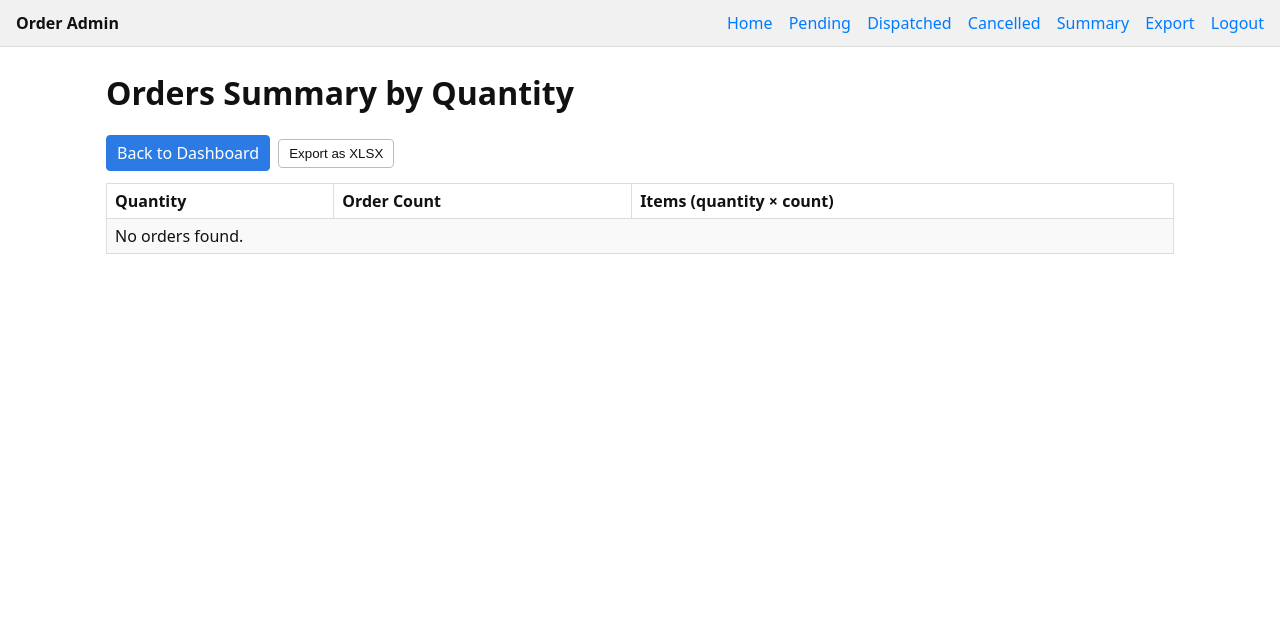
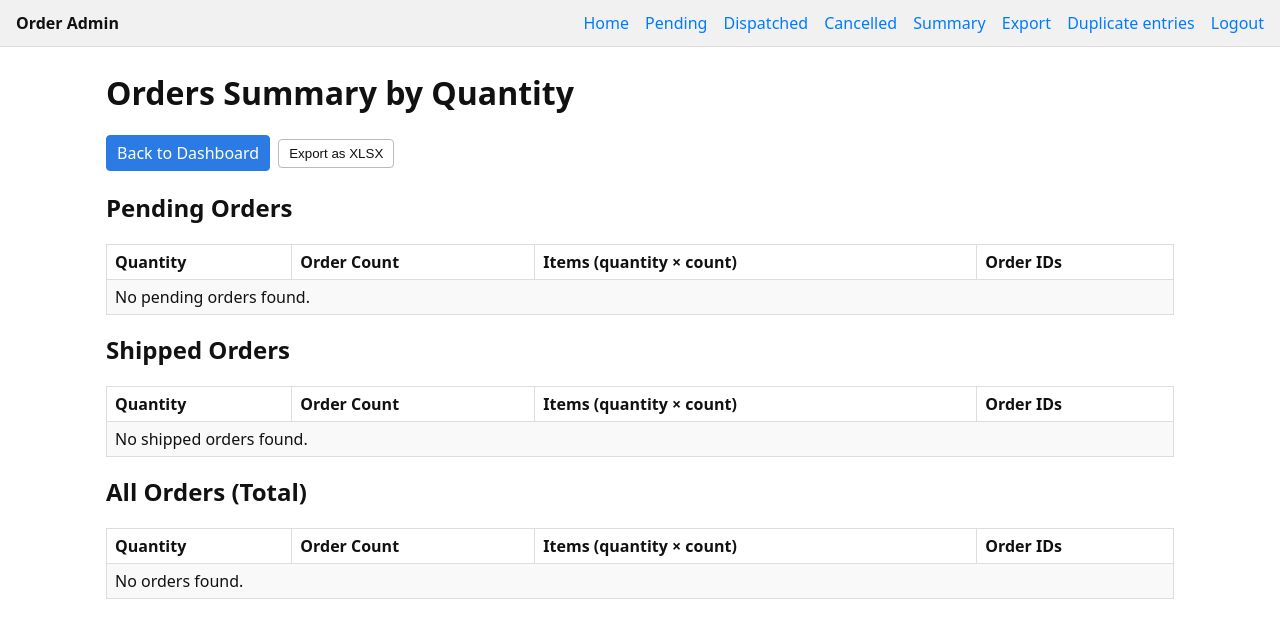
Before and after one commit to mayanklalwani/divine_rayys_backend, a FastAPI app: page /admin/summary in a window 1280 px wide. Shown: the top 638 px of the page. Run offline with FastAPI, Linux system fonts and the light colour scheme; the visitor is signed in with stand-in values (Sample User, id 1); some libraries are stand-ins or nearby versions.

Commit message:
extending summary and adding duplicates

```diff
--- a/main.py
+++ b/main.py
@@ -14,6 +14,7 @@
 import logging
 from urllib.parse import quote_plus, urlparse, urlunparse
 from app.routes.debug import router as debug_router
+from fastapi import Query
 
 logging.basicConfig(
     level=getattr(logging, "INFO", logging.INFO),
@@ -1330,7 +1331,7 @@
 
         # fetch pending orders
         try:
-            res_orders = supabase.table("orders").select("*").eq("status", "pending").order("created_at", desc=True).limit(500).execute()
+            res_orders = supabase.table("orders").select("*").eq("status", "pending").order("created_at", desc=True).limit(5000).execute()
             orders_data, orders_err = _unpack_supabase_response(res_orders)
             if orders_err:
                 logger.error("Failed to fetch pending orders: %s", orders_err)
@@ -1822,17 +1823,65 @@
     require_admin(request)
     return templates.TemplateResponse("admin_export.html", {"request": request})
 
+# @app.get("/admin/summary", response_class=HTMLResponse)
+# def admin_summary(request: Request):
+#     """
+#     Show summary: for each quantity value, how many orders exist with that quantity.
+#     Equivalent SQL: SELECT quantity, count(id) FROM orders GROUP BY quantity ORDER BY quantity ASC
+#     Implemented by fetching minimal columns and aggregating in Python for compatibility.
+#     """
+#     require_admin(request)
+#     try:
+#         # Fetch only quantity and id (lightweight)
+#         res = supabase.table("orders").select("quantity, id").execute()
+#         rows, err = _unpack_supabase_response(res)
+#         if err:
+#             logger.error("Failed to fetch orders for summary: %s", err)
+#             raise HTTPException(status_code=500, detail=f"Failed to fetch data: {err}")
+
+#         rows = rows or []
+
+#         # Aggregate counts by quantity (safe parsing to int)
+#         counts = {}
+#         for r in rows:
+#             try:
+#                 qty = int(r.get("quantity") or 0)
+#             except Exception:
+#                 # skip malformed quantity
+#                 continue
+#             counts[qty] = counts.get(qty, 0) + 1
+
+#         # Convert to sorted list of dicts for template
+#         summary = [{"quantity": q, "count": counts[q]} for q in sorted(counts.keys())]
+
+#         # Also compute totals (optional)
+#         total_orders = sum(item["count"] for item in summary)
+#         total_items = sum(item["quantity"] * item["count"] for item in summary)
+
+#         return templates.TemplateResponse("admin_summary.html", {
+#             "request": request,
+#             "summary": summary,
+#             "total_orders": total_orders,
+#             "total_items": total_items
+#         })
+
+#     except HTTPException:
+#         raise
+#     except Exception as e:
+#         logger.exception("Unhandled error in admin_summary: %s", e)
+#         raise HTTPException(status_code=500, detail=f"Failed to load summary: {e}")
+
 @app.get("/admin/summary", response_class=HTMLResponse)
 def admin_summary(request: Request):
     """
-    Show summary: for each quantity value, how many orders exist with that quantity.
-    Equivalent SQL: SELECT quantity, count(id) FROM orders GROUP BY quantity ORDER BY quantity ASC
-    Implemented by fetching minimal columns and aggregating in Python for compatibility.
+    Show summary: for each quantity value, how many orders exist with that quantity,
+    separated into pending, shipped, and total tables. Also include comma-separated
+    order ids for groups where quantity > 1 AND count > 1.
     """
     require_admin(request)
     try:
-        # Fetch only quantity and id (lightweight)
-        res = supabase.table("orders").select("quantity, id").execute()
+        # Fetch quantity, id and status (lightweight)
+        res = supabase.table("orders").select("quantity, id, status").execute()
         rows, err = _unpack_supabase_response(res)
         if err:
             logger.error("Failed to fetch orders for summary: %s", err)
@@ -1840,28 +1889,80 @@
 
         rows = rows or []
 
-        # Aggregate counts by quantity (safe parsing to int)
-        counts = {}
+        def new_counter():
+            return {"count": 0, "ids": []}
+
+        counts_pending = {}
+        counts_shipped = {}
+        counts_total = {}
+
         for r in rows:
+            # parse quantity safely to int; if malformed, skip
             try:
                 qty = int(r.get("quantity") or 0)
             except Exception:
-                # skip malformed quantity
                 continue
-            counts[qty] = counts.get(qty, 0) + 1
-
-        # Convert to sorted list of dicts for template
-        summary = [{"quantity": q, "count": counts[q]} for q in sorted(counts.keys())]
-
-        # Also compute totals (optional)
-        total_orders = sum(item["count"] for item in summary)
-        total_items = sum(item["quantity"] * item["count"] for item in summary)
+
+            oid = r.get("id")
+            oid_str = str(oid) if oid is not None else None
+            status = (r.get("status") or "").lower().strip()
+
+            def add_to(counts_dict):
+                if qty not in counts_dict:
+                    counts_dict[qty] = new_counter()
+                counts_dict[qty]["count"] += 1
+                if oid_str:
+                    counts_dict[qty]["ids"].append(oid_str)
+
+            add_to(counts_total)
+
+            if status == "pending":
+                add_to(counts_pending)
+            elif status == "shipped":
+                add_to(counts_shipped)
+
+        # 🔑 UPDATED FUNCTION
+        def make_summary_list(counts_dict):
+            out = []
+            for q in sorted(counts_dict.keys()):
+                entry = counts_dict[q]
+                ids_str = ""
+                # Only include ids if BOTH quantity > 1 and count > 1
+                if q > 1  and entry["ids"]:
+                    seen = set()
+                    unique_ids = []
+                    for i in entry["ids"]:
+                        if i not in seen:
+                            seen.add(i)
+                            unique_ids.append(i)
+                    ids_str = ",".join(unique_ids)
+                out.append({"quantity": q, "count": entry["count"], "ids": ids_str})
+            return out
+
+        pending_summary = make_summary_list(counts_pending)
+        shipped_summary = make_summary_list(counts_shipped)
+        total_summary = make_summary_list(counts_total)
+
+        def compute_totals(summary_list):
+            total_orders = sum(item["count"] for item in summary_list)
+            total_items = sum(item["quantity"] * item["count"] for item in summary_list)
+            return total_orders, total_items
+
+        pending_total_orders, pending_total_items = compute_totals(pending_summary)
+        shipped_total_orders, shipped_total_items = compute_totals(shipped_summary)
+        total_total_orders, total_total_items = compute_totals(total_summary)
 
         return templates.TemplateResponse("admin_summary.html", {
             "request": request,
-            "summary": summary,
-            "total_orders": total_orders,
-            "total_items": total_items
+            "pending_summary": pending_summary,
+            "pending_total_orders": pending_total_orders,
+            "pending_total_items": pending_total_items,
+            "shipped_summary": shipped_summary,
+            "shipped_total_orders": shipped_total_orders,
+            "shipped_total_items": shipped_total_items,
+            "total_summary": total_summary,
+            "total_total_orders": total_total_orders,
+            "total_total_items": total_total_items,
         })
 
     except HTTPException:
@@ -1869,3 +1970,63 @@
     except Exception as e:
         logger.exception("Unhandled error in admin_summary: %s", e)
         raise HTTPException(status_code=500, detail=f"Failed to load summary: {e}")
+
+
+
+@app.get("/admin/duplicates", response_class=HTMLResponse)
+def admin_duplicates(request: Request, limit: int = Query(None, description="Optional limit of rows to display")):
+    """
+    Show duplicate orders using the database view `orders_duplicates`.
+    The view should return all order rows whose addressline1 appears more than once.
+    Groups are returned keyed by normalized addressline1, with `display_address` and list of rows.
+    """
+    require_admin(request)
+    try:
+        # Query the view which returns only duplicate rows (server-side)
+        res = supabase.table("orders_duplicates").select("*").order("addressline1").execute()
+        rows, err = _unpack_supabase_response(res)
+        if err:
+            logger.error("Failed to fetch duplicate rows from view orders_duplicates: %s", err)
+            raise HTTPException(status_code=500, detail=f"Failed to fetch data: {err}")
+
+        rows = rows or []
+
+        # Group rows by normalized addressline1 (normalize by trim + lower)
+        groups = {}
+        for r in rows:
+            addr = (r.get("addressline1") or "").strip()
+            if not addr:
+                # place empty addresses under a special key if you want; skip for now
+                key = "__EMPTY__"
+            else:
+                key = addr.lower()
+            # Use the first-seen original address for display
+            if key not in groups:
+                groups[key] = {"display_address": addr or "(blank)", "rows": []}
+            groups[key]["rows"].append(r)
+
+        total_rows = sum(len(g["rows"]) for g in groups.values())
+
+        # Apply optional limit: trim rows across groups (simple per-group trim until limit exhausted)
+        if limit is not None and limit > 0:
+            remaining = limit
+            for key in list(groups.keys()):
+                if remaining <= 0:
+                    groups[key]["rows"] = []
+                else:
+                    if len(groups[key]["rows"]) > remaining:
+                        groups[key]["rows"] = groups[key]["rows"][:remaining]
+                    remaining -= len(groups[key]["rows"])
+
+        return templates.TemplateResponse("duplicates.html", {
+            "request": request,
+            "groups": groups,
+            "total_dup_addresses": len([k for k in groups.keys() if groups[k]["rows"]]),  # count groups with at least 1 row
+            "total_rows": total_rows,
+        })
+
+    except HTTPException:
+        raise
+    except Exception as e:
+        logger.exception("Unhandled error in admin_duplicates: %s", e)
+        raise HTTPException(status_code=500, detail=f"Failed to load duplicates: {e}")
--- a/templates/admin_summary.html
+++ b/templates/admin_summary.html
@@ -3,41 +3,115 @@
 {% block content %}
   <h1>Orders Summary by Quantity</h1>
 
-  <div class="controls">
+  <div class="controls" style="display:flex; gap:8px; align-items:center;">
     <a class="btn" href="/admin">Back to Dashboard</a>
     <form method="post" action="/admin/export-orders" style="display:inline;">
-      <!-- pre-fill export to include everything; admin can adjust start_id on the export page -->
       <input type="hidden" name="fmt" value="xlsx">
       <button class="btn outline" type="submit">Export as XLSX</button>
     </form>
   </div>
 
   <div style="margin-top:12px;">
+    <!-- PENDING -->
+    <h2>Pending Orders</h2>
     <table class="orders">
       <thead>
         <tr>
           <th>Quantity</th>
           <th>Order Count</th>
           <th>Items (quantity × count)</th>
+          <th>Order IDs</th>
         </tr>
       </thead>
       <tbody>
-        {% if summary and summary|length > 0 %}
-          {% for row in summary %}
+        {% if pending_summary and pending_summary|length > 0 %}
+          {% for row in pending_summary %}
             <tr>
               <td>{{ row.quantity }}</td>
               <td>{{ row.count }}</td>
               <td>{{ row.quantity * row.count }}</td>
+              <td>{% if row.ids %}{{ row.ids }}{% else %}&nbsp;{% endif %}</td>
             </tr>
           {% endfor %}
           <tr style="font-weight:bold; background:#f9f9f9;">
             <td>Total</td>
-            <td>{{ total_orders }}</td>
-            <td>{{ total_items }}</td>
+            <td>{{ pending_total_orders }}</td>
+            <td>{{ pending_total_items }}</td>
+            <td>&nbsp;</td>
           </tr>
         {% else %}
           <tr>
-            <td colspan="3">No orders found.</td>
+            <td colspan="4">No pending orders found.</td>
+          </tr>
+        {% endif %}
+      </tbody>
+    </table>
+
+    <!-- SHIPPED -->
+    <h2 style="margin-top:18px;">Shipped Orders</h2>
+    <table class="orders">
+      <thead>
+        <tr>
+          <th>Quantity</th>
+          <th>Order Count</th>
+          <th>Items (quantity × count)</th>
+          <th>Order IDs</th>
+        </tr>
+      </thead>
+      <tbody>
+        {% if shipped_summary and shipped_summary|length > 0 %}
+          {% for row in shipped_summary %}
+            <tr>
+              <td>{{ row.quantity }}</td>
+              <td>{{ row.count }}</td>
+              <td>{{ row.quantity * row.count }}</td>
+              <td>{% if row.ids %}{{ row.ids }}{% else %}&nbsp;{% endif %}</td>
+            </tr>
+          {% endfor %}
+          <tr style="font-weight:bold; background:#f9f9f9;">
+            <td>Total</td>
+            <td>{{ shipped_total_orders }}</td>
+            <td>{{ shipped_total_items }}</td>
+            <td>&nbsp;</td>
+          </tr>
+        {% else %}
+          <tr>
+            <td colspan="4">No shipped orders found.</td>
+          </tr>
+        {% endif %}
+      </tbody>
+    </table>
+
+    <!-- TOTAL -->
+    <h2 style="margin-top:18px;">All Orders (Total)</h2>
+    <table class="orders">
+      <thead>
+        <tr>
+          <th>Quantity</th>
+          <th>Order Count</th>
+          <th>Items (quantity × count)</th>
+          <th>Order IDs</th>
+        </tr>
+      </thead>
+      <tbody>
+        {% if total_summary and total_summary|length > 0 %}
+          {% for row in total_summary %}
+            <tr>
+              <td>{{ row.quantity }}</td>
+              <td>{{ row.count }}</td>
+              <td>{{ row.quantity * row.count }}</td>
+              <td>{% if row.ids %}{{ row.ids }}{% else %}&nbsp;{% endif %}</td>
+            </tr>
+          {% endfor %}
+          <tr style="font-weight:bold; background:#f9f9f9;">
+            <td>Total</td>
+            <td>{{ total_total_orders }}</td>
+            <td>{{ total_total_items }}</td>
+            <td>&nbsp;</td>
+          </tr>
+        {% else %}
+          <tr>
+            <td colspan="4">No orders found.</td>
           </tr>
         {% endif %}
       </tbody>
--- a/templates/base.html
+++ b/templates/base.html
@@ -40,6 +40,7 @@
       <a href="/admin/orders?status=cancelled">Cancelled</a>
       <a href="/admin/summary">Summary</a>
       <a href="/admin/export">Export</a>   <!-- 👈 NEW -->
+      <a href="/admin/duplicates">Duplicate entries</a>
       <a href="/admin/logout">Logout</a>
     </nav>
   </header>
```
Also changed, not shown: templates/duplicates.html (added, +41 -0 lines).
